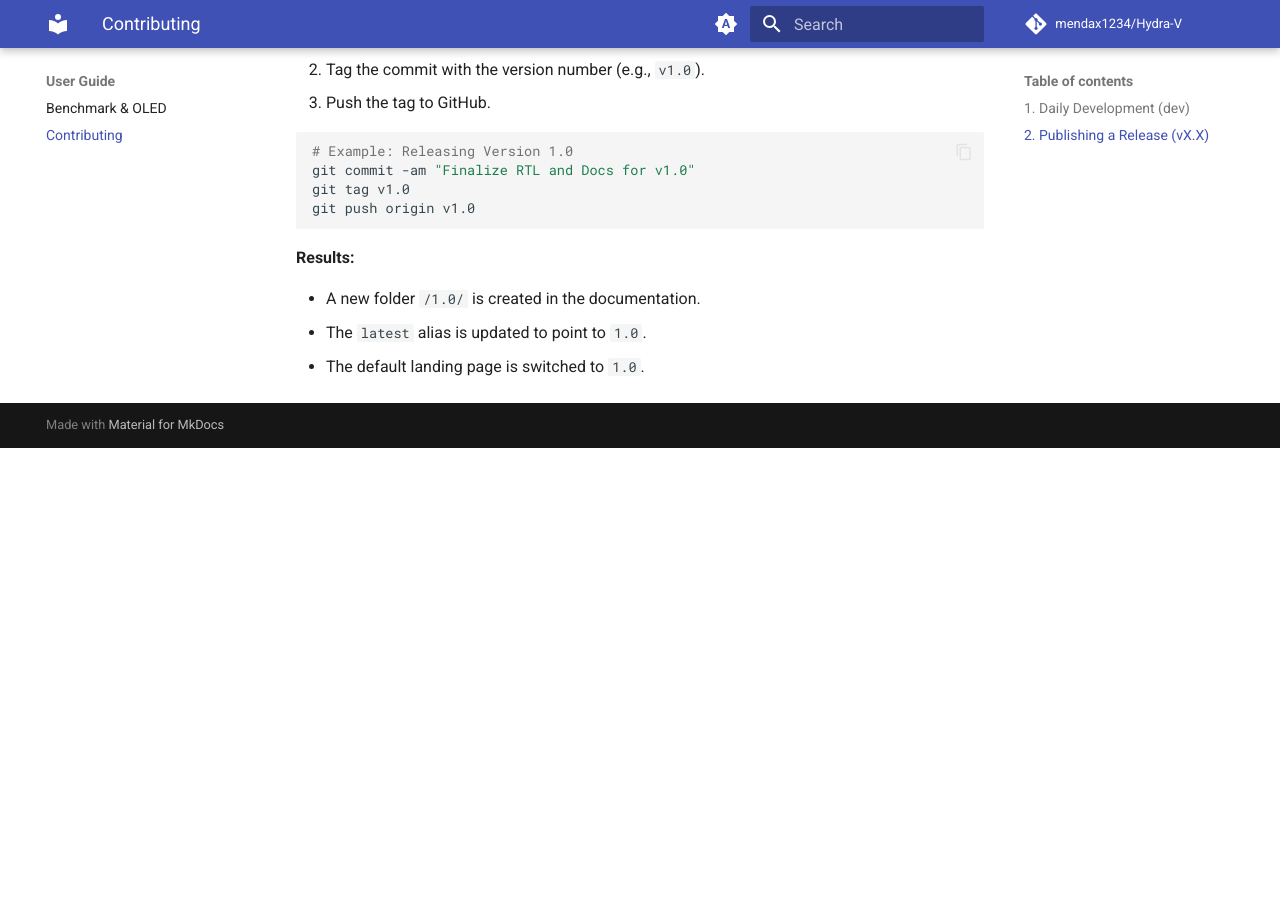
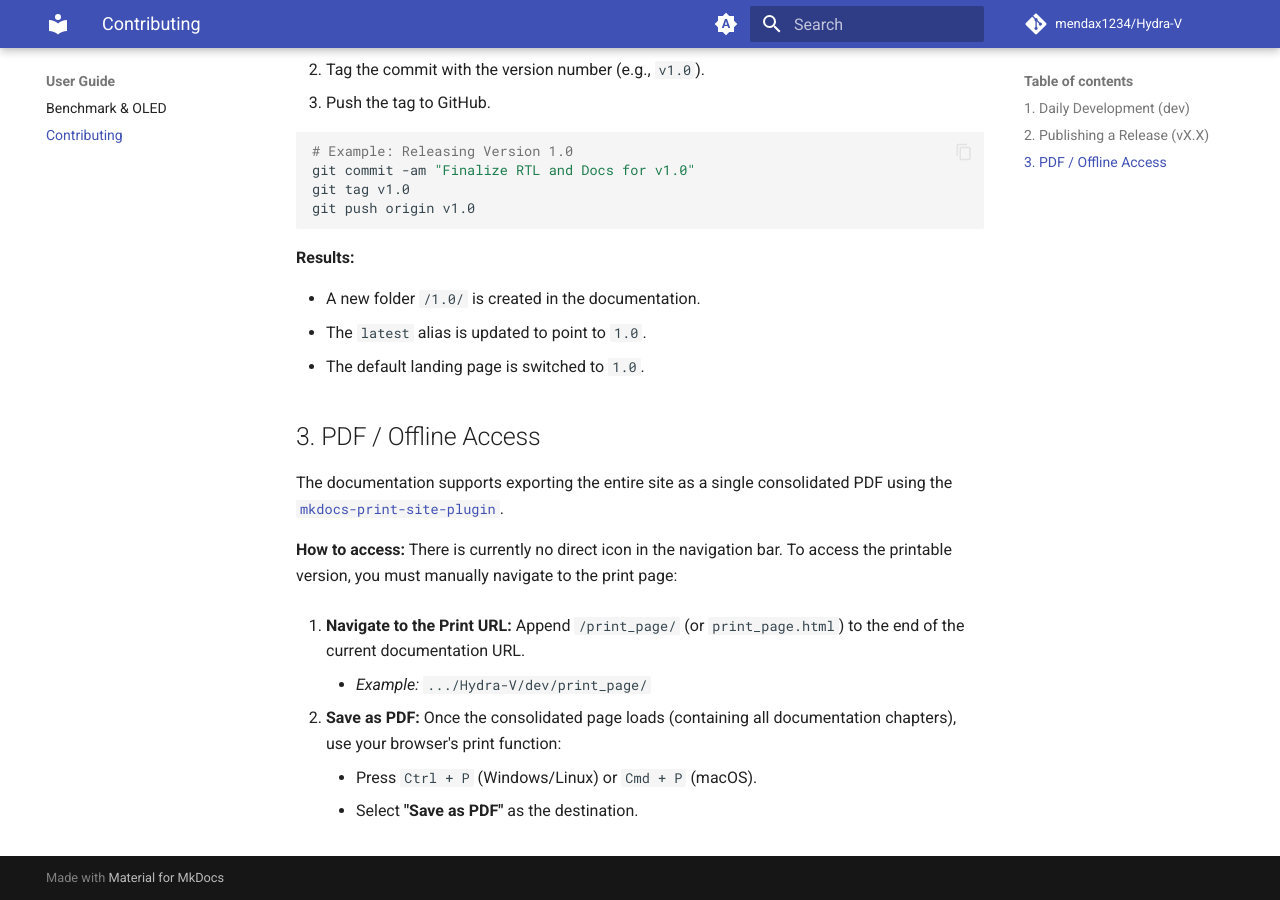
Before and after one commit to mendax1234/Mach-V, an MkDocs documentation site: the page built from docs/sw/contributing.md, in a window 1280 px wide and 900 px high, scrolled down 673 px. Built offline with MkDocs 1.6.1 and Material for MkDocs 9.7.7, drawn with Linux system fonts in a browser that asks for light colours; comment, search, counter and statistics services are not loaded; the version menu is left out; before the commit the page ends 1121 px from its top, so only the background shows below that.

Commit message:
Update docs

```diff
--- a/docs/sw/contributing.md
+++ b/docs/sw/contributing.md
@@ -31,3 +31,19 @@ git push origin v1.0
 * A new folder `/1.0/` is created in the documentation.
 * The `latest` alias is updated to point to `1.0`.
 * The default landing page is switched to `1.0`.
+
+## 3. PDF / Offline Access
+
+The documentation supports exporting the entire site as a single consolidated PDF using the [`mkdocs-print-site-plugin`](https://timvink.github.io/mkdocs-print-site-plugin/index.html).
+
+**How to access:**
+There is currently no direct icon in the navigation bar. To access the printable version, you must manually navigate to the print page:
+
+1. **Navigate to the Print URL:**
+    Append `/print_page/` (or `print_page.html`) to the end of the current documentation URL.
+    * *Example:* `.../Hydra-V/dev/print_page/`
+
+2. **Save as PDF:**
+    Once the consolidated page loads (containing all documentation chapters), use your browser's print function:
+    * Press `Ctrl + P` (Windows/Linux) or `Cmd + P` (macOS).
+    * Select **"Save as PDF"** as the destination.
```
